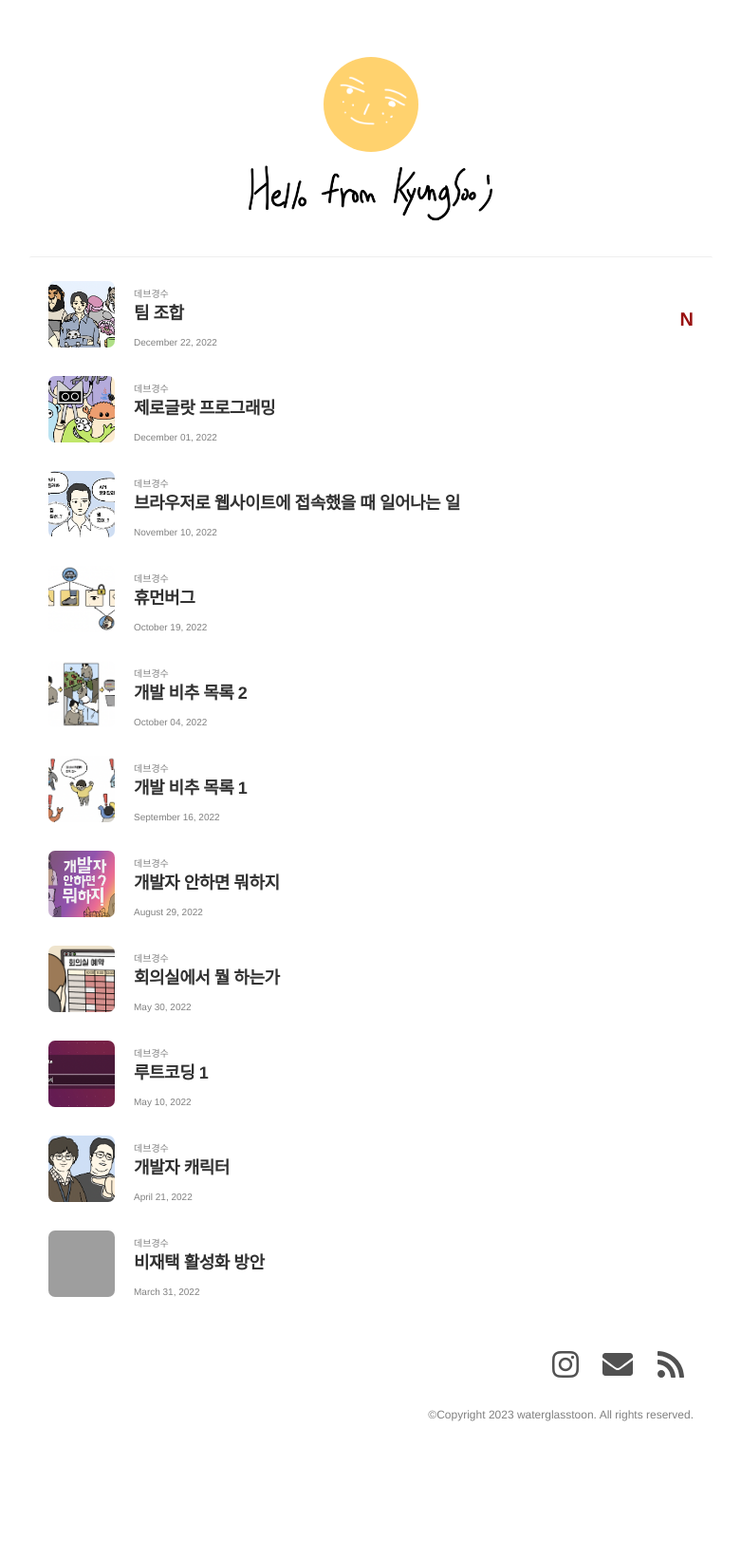
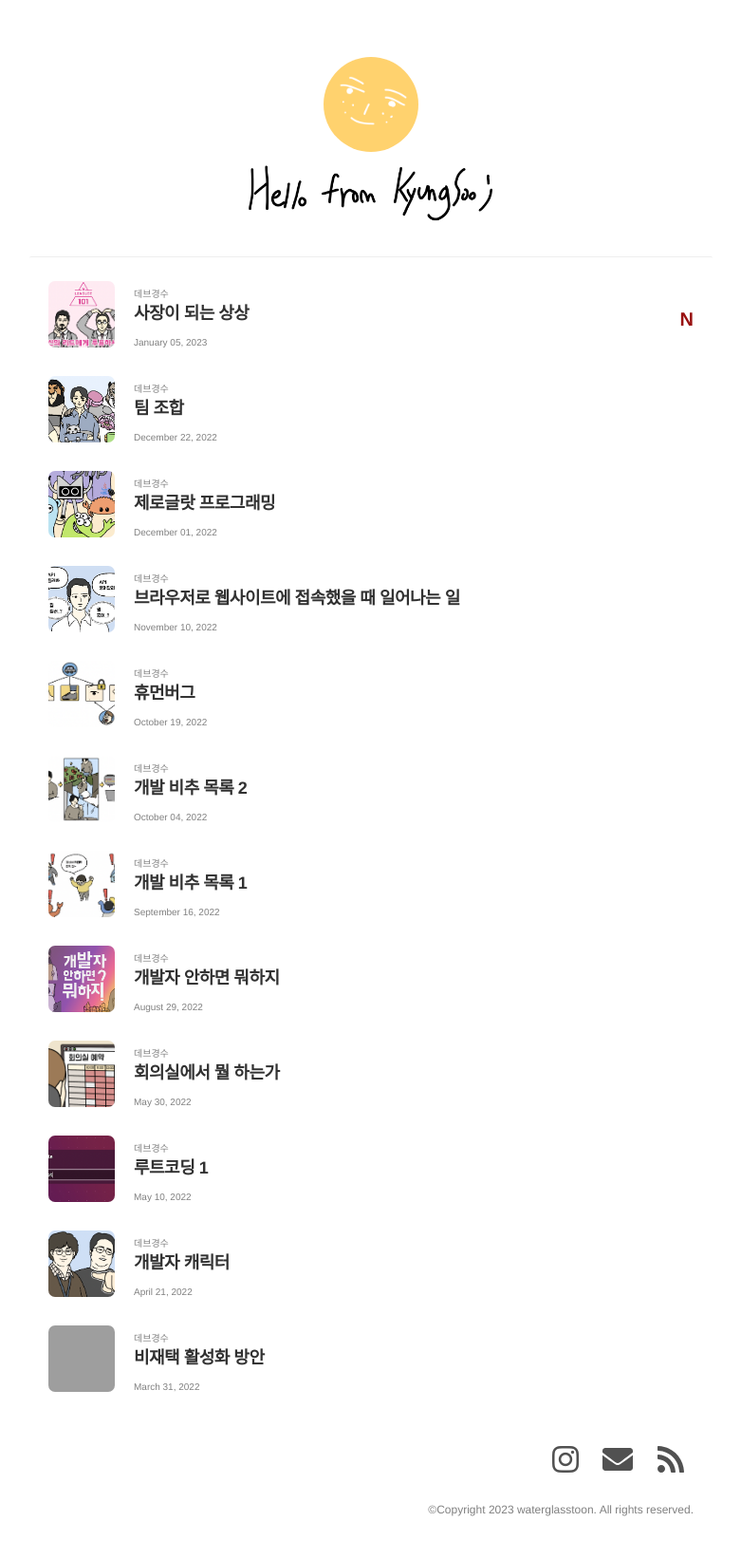
Before and after one commit to waterglasstoon/waterglasstoon.github.io, a Jekyll site: the page built from index.html, in a window 1280 px wide. Shown: the whole page at 95% size, without its empty margins (249-1030 px from the left). Built offline with Jekyll 4.4.1, drawn with Linux system fonts in a browser that asks for light colours; nearby versions of some CDN libraries; some web fonts are replaced; comment, search, counter and statistics services are not loaded; before the commit the page ends 1542 px from its top, so only the background shows below that; grey boxes are pictures that could not be loaded.

Commit message:
add 2023-01-05 post

```diff
--- a/_posts/2022-12-22-good-team-match.markdown
+++ b/_posts/2022-12-22-good-team-match.markdown
@@ -4,8 +4,8 @@ headTitle: "devkyungsoo-2022-12-22-good-team-match"
 title:  "팀 조합"
 thumbnail: "./../images/devkyungsoo/cartoon60/cartoon60_thumbnail.png"
 prevurl: "/devkyungsoo/2022/12/01/zeroglot-programming"
+nexturl: "/devkyungsoo/2023/01/05/if-i-become-ceo"
 group: "데브경수"
-new: true
 date:   2022-12-22 21:30:26 +0900
 categories: devkyungsoo
 ---
--- /dev/null
+++ b/_posts/2023-01-05-if-i-become-ceo.markdown
@@ -0,0 +1,22 @@
+---
+layout: post
+headTitle: "devkyungsoo-2023-01-05-if-i-become-ceo"
+title:  "사장이 되는 상상"
+thumbnail: "./../images/devkyungsoo/cartoon61/cartoon61_thumbnail.png"
+prevurl: "/devkyungsoo/2022/12/22/good-team-match"
+group: "데브경수"
+new: true
+date:   2023-01-05 21:30:26 +0900
+categories: devkyungsoo
+---
+<img src="/images/devkyungsoo/cartoon61/cartoon61_1.png" width="100%" title="cartoon_image" alt="내가 만일 사장이 된다면"/>
+<img src="/images/devkyungsoo/cartoon61/cartoon61_2.png" width="100%" title="cartoon_image" alt="식당을 맛집으로 만들 것"/>
+<img src="/images/devkyungsoo/cartoon61/cartoon61_3.png" width="100%" title="cartoon_image" alt="직원들에게 조커카드 부여"/>
+<img src="/images/devkyungsoo/cartoon61/cartoon61_4.png" width="100%" title="cartoon_image" alt="리드듀스 진행"/>
+<img src="/images/devkyungsoo/cartoon61/cartoon61_5.png" width="100%" title="cartoon_image" alt="AI CEO"/>
+<img src="/images/devkyungsoo/cartoon61/cartoon61_6.png" width="100%" title="cartoon_image" alt="페인트볼"/>
+<img src="/images/devkyungsoo/cartoon61/cartoon61_7.png" width="100%" title="cartoon_image" alt="위험한 초대 처럼 직장인 금칙어 말했을 때 의자 튀어나가게 함"/>
+<img src="/images/devkyungsoo/cartoon61/cartoon61_8.png" width="100%" title="cartoon_image" alt="노잼 드립했을때 TMI 공유했을 때 아니면 아무 이유 없이"/>
+<img src="/images/devkyungsoo/cartoon61/cartoon61_9.png" width="100%" title="cartoon_image" alt="너무 자주 날리면 안되니 한달에 세번 정도"/>
+<img src="/images/devkyungsoo/cartoon61/cartoon61_10.png" width="100%" title="cartoon_image" alt="그냥 잘돌아가는 남의 회사에 출근이나 해야겠다"/>
+<img src="/images/devkyungsoo/devkyungsoo_footer.png" width="100%" title="cartoon_image" alt="@waterglasstoon 에도 놀러오세요"/>
```
Also changed, not shown: images/devkyungsoo/cartoon61/cartoon61_1.png (added), images/devkyungsoo/cartoon61/cartoon61_10.png (added), images/devkyungsoo/cartoon61/cartoon61_2.png (added), images/devkyungsoo/cartoon61/cartoon61_3.png (added), images/devkyungsoo/cartoon61/cartoon61_4.png (added), images/devkyungsoo/cartoon61/cartoon61_5.png (added), images/devkyungsoo/cartoon61/cartoon61_6.png (added), images/devkyungsoo/cartoon61/cartoon61_7.png (added), images/devkyungsoo/cartoon61/cartoon61_8.png (added), images/devkyungsoo/cartoon61/cartoon61_9.png (added), images/devkyungsoo/cartoon61/cartoon61_thumbnail.png (added).
